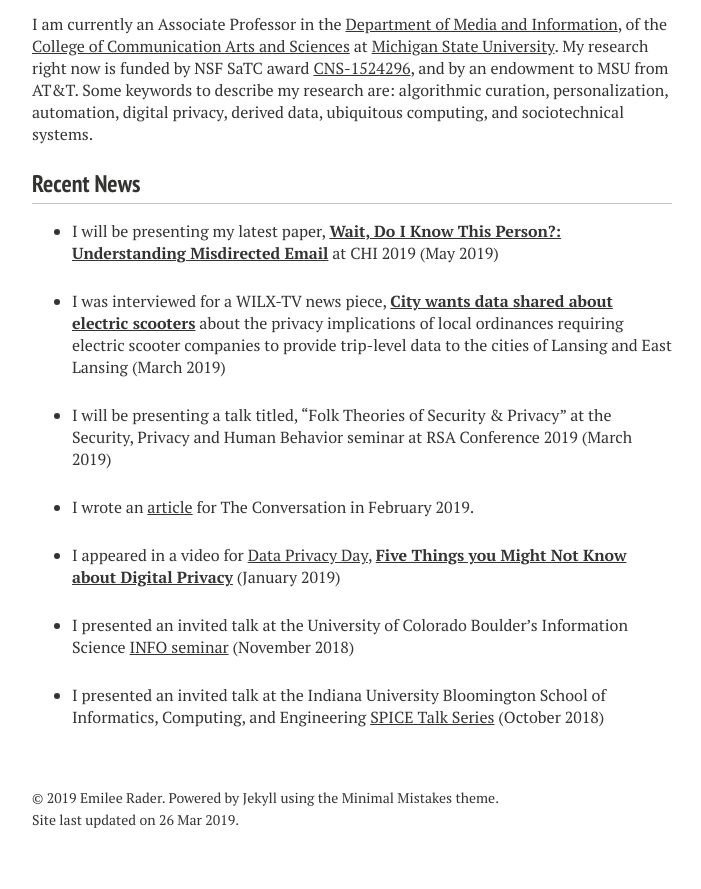
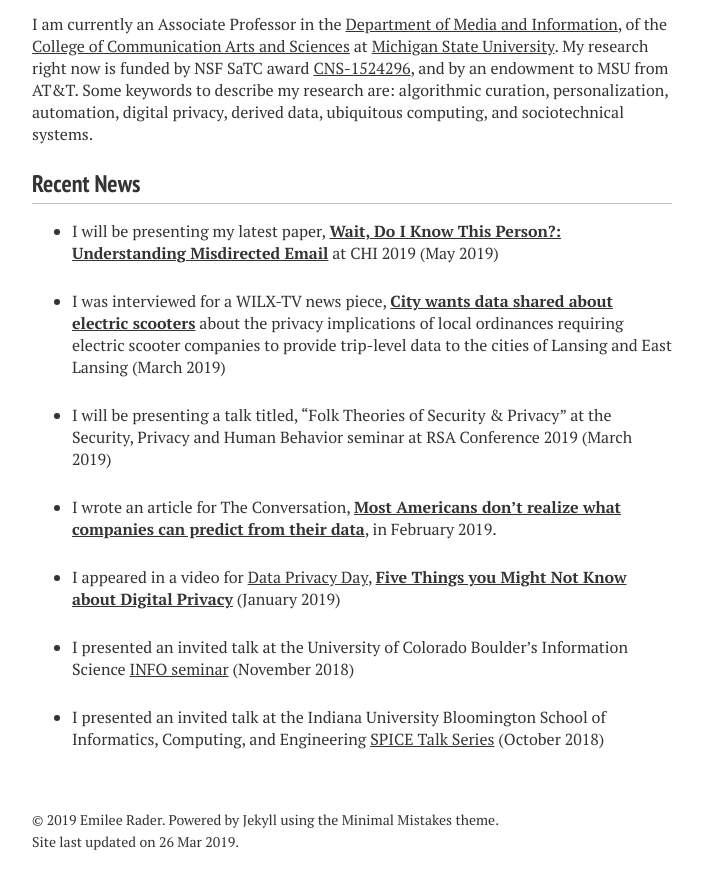
Before and after one commit to bierdoctor/bierdoctor.github.io, a Jekyll site: the page built from index.md, in a window 1280 px wide and 900 px high, scrolled down 741 px. Shown: the top 889 px of the window, without its empty margins (288-989 px from the left). Built offline with Jekyll 4.4.1, drawn with Linux system fonts in a browser that asks for light colours; nearby versions of some CDN libraries.

Commit message:
update to an earlier news item to add the title

```diff
--- a/index.md
+++ b/index.md
@@ -20,7 +20,7 @@
 
 - I will be presenting a talk titled, "Folk Theories of Security & Privacy" at the Security, Privacy and Human Behavior seminar at RSA Conference 2019 (March 2019)
 
-- I wrote an [article](http://theconversation.com/most-americans-dont-realize-what-companies-can-predict-from-their-data-110760) for The Conversation in February 2019.
+- I wrote an article for The Conversation, [**Most Americans don’t realize what companies can predict from their data**](http://theconversation.com/most-americans-dont-realize-what-companies-can-predict-from-their-data-110760), in February 2019.
 
 - I appeared in a video for [Data Privacy Day](https://en.wikipedia.org/wiki/Data_Privacy_Day), [**Five Things you Might Not Know about Digital Privacy**](https://www.youtube.com/watch?v=Npv6z6-MjLw) (January 2019)
 
```
